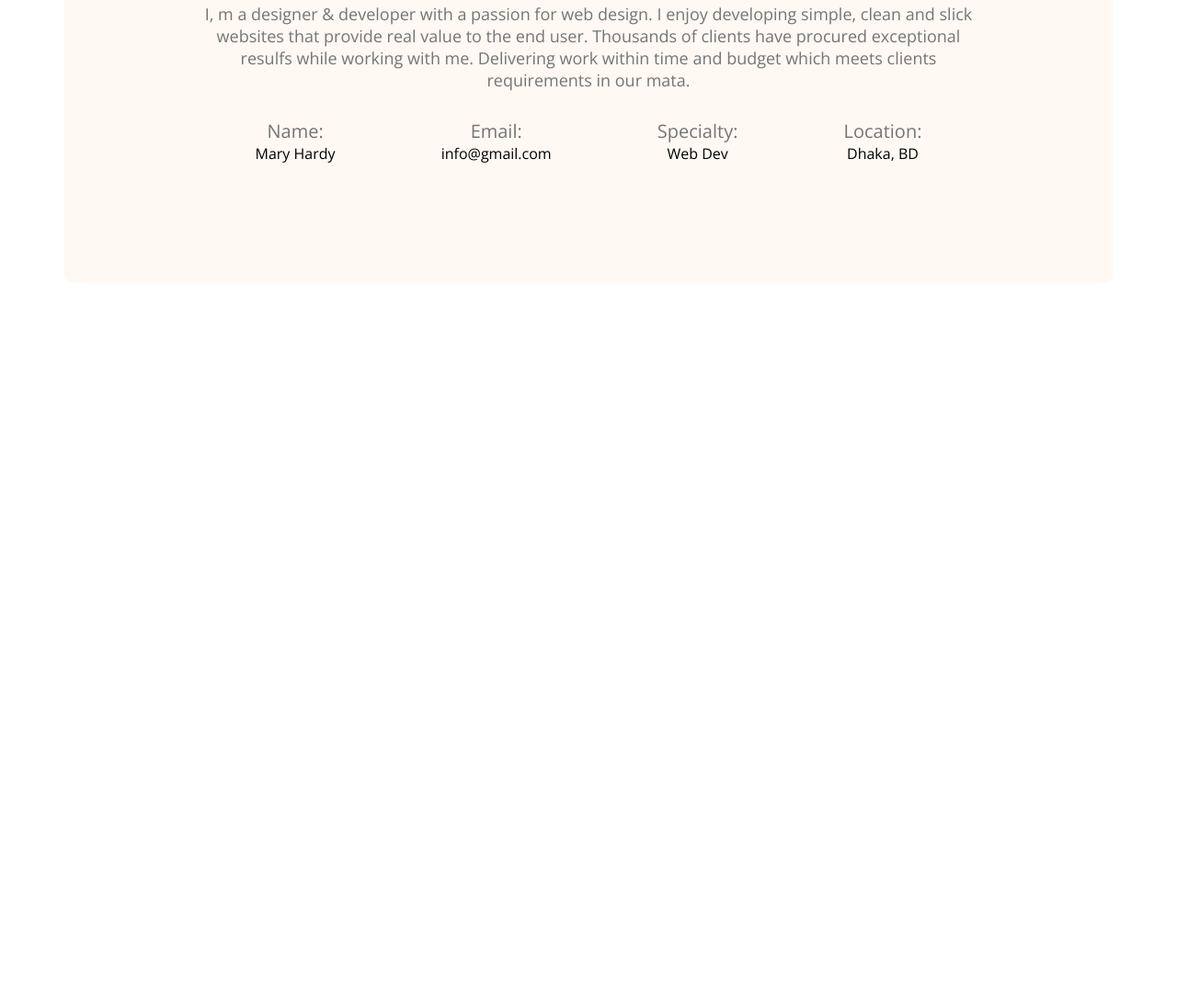
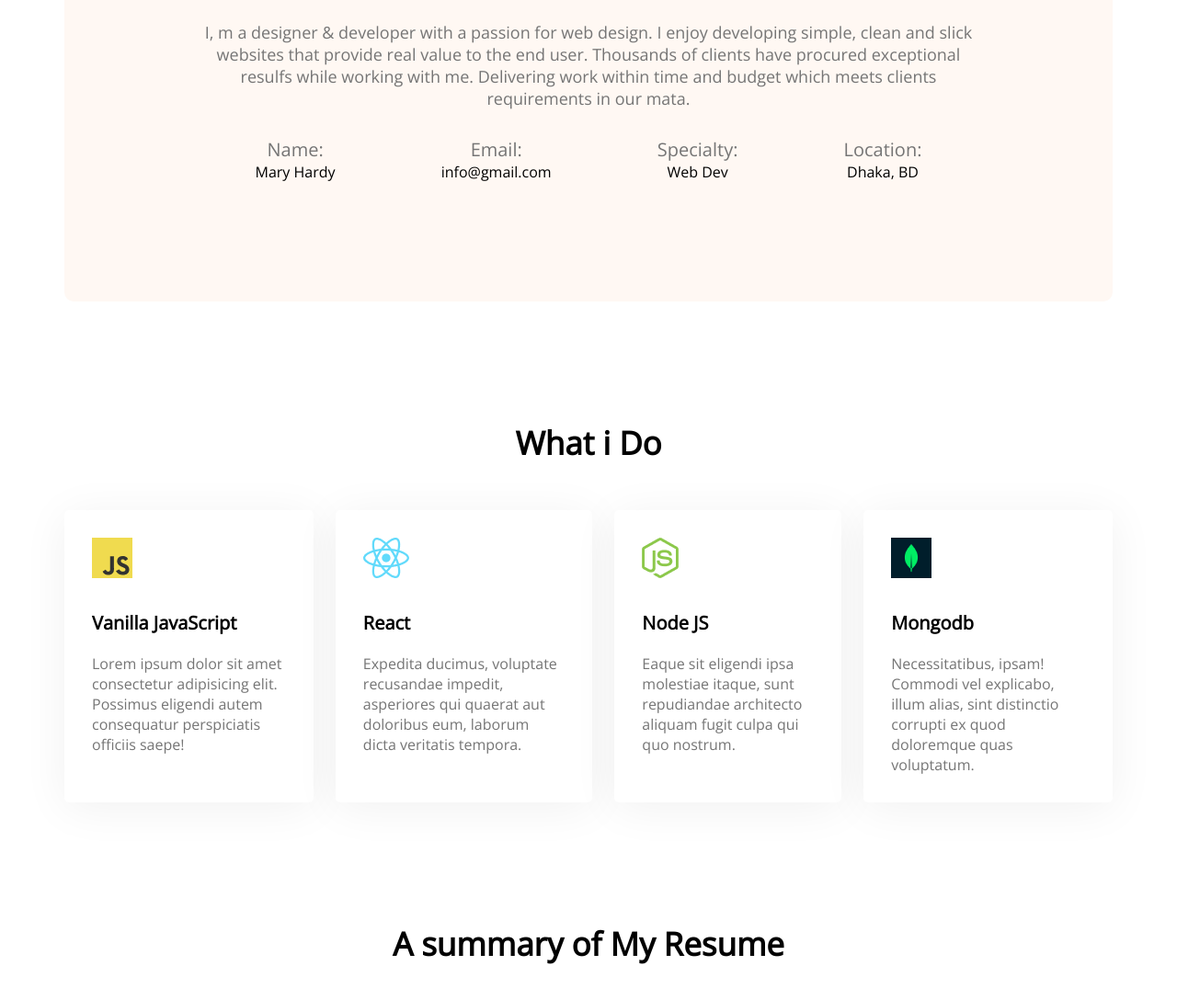
Before and after one commit to AkramRazib86/developer-portfolio2, a plain HTML site: page index.html in a window 1280 px wide. Shown: the part 1174-2262 px from the top of the page at 92% size. Before the commit the page ends 1482 px from the top, so only its background shows below. Drawn offline with nearby package versions, Linux system fonts and the light colour scheme.

Commit message:
added skills content

```diff
--- a/index.html
+++ b/index.html
@@ -56,6 +56,42 @@
                 </div>
             </div>
         </section>
+        <!-- what i do section -->
+        <section class="what-i-do">
+            <h3 class="section-title">What i Do</h3>
+            <!-- .skills-container>.skill*4>img+p.skill-title+p.skill-description>lorem15 -->
+            <div class="skills-container">
+                <div class="skill">
+                    <img src="images/icons/js.png" alt="">
+                    <p class="skill-title">Vanilla JavaScript</p>
+                    <p class="skill-description">Lorem ipsum dolor sit amet consectetur adipisicing elit. Possimus eligendi autem consequatur perspiciatis officiis saepe!</p>
+                </div>
+                <div class="skill">
+                    <img src="images/icons/react.png" alt="">
+                    <p class="skill-title">React</p>
+                    <p class="skill-description">Expedita ducimus, voluptate recusandae impedit, asperiores qui quaerat aut doloribus eum, laborum dicta veritatis tempora.</p>
+                </div>
+                <div class="skill">
+                    <img src="images/icons/nodejs.png" alt="">
+                    <p class="skill-title">Node JS</p>
+                    <p class="skill-description">Eaque sit eligendi ipsa molestiae itaque, sunt repudiandae architecto aliquam fugit culpa qui quo nostrum.</p>
+                </div>
+                <div class="skill">
+                    <img src="images/icons/mongo.png" alt="">
+                    <p class="skill-title">Mongodb</p>
+                    <p class="skill-description">Necessitatibus, ipsam! Commodi vel explicabo, illum alias, sint distinctio corrupti ex quod doloremque quas voluptatum.</p>
+                </div>
+            </div>
+        </section>
+        <!-- Resume Section -->
+        <section class="resume">
+            <h3 class="section-title">A summary of My Resume</h3>
+            <div class="resume-content">
+                <div>
+
+                </div>
+            </div>
+        </section>
     </main>
     <footer>
 
--- a/styles/portfolio2.css
+++ b/styles/portfolio2.css
@@ -72,6 +72,9 @@ main{
     max-width: 1140px;
     margin: 0 auto;
 }
+Section{
+    margin-top: 130px;
+}
 /* about section styles */
 .about{
     margin-top: 130px;
@@ -81,10 +84,10 @@ main{
     text-align: center;
 }
 .section-title{
-
+text-align: center;
 font-weight: 700;
 font-size: 35px;
-margin-bottom: 30px;
+margin-bottom: 50px;
 }
 
 .section-description{
@@ -105,3 +108,26 @@ margin-bottom: 30px;
     font-size: 20px;
     color: #474747;
 }
+/* what i do styles */
+
+.skills-container{
+    display: flex;
+    gap: 24px;
+}
+.skill{
+    background: #FFFFFF;
+    box-shadow: 0px 6px 50px rgba(0, 0, 0, 0.06);
+    border-radius: 5px;
+    padding: 30px;
+}
+.skill-title{
+    font-weight: 700;
+    font-size: 20px;
+    margin-top: 30px;
+    margin-bottom: 20px;
+}
+.skill-description{
+    color: #757575;
+}
+
+/* Resume styles */
```
